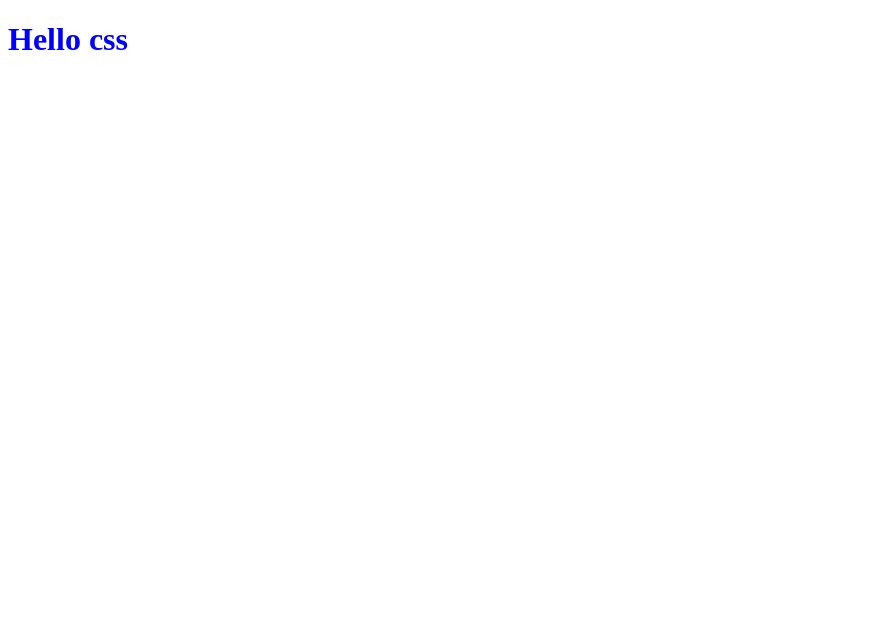
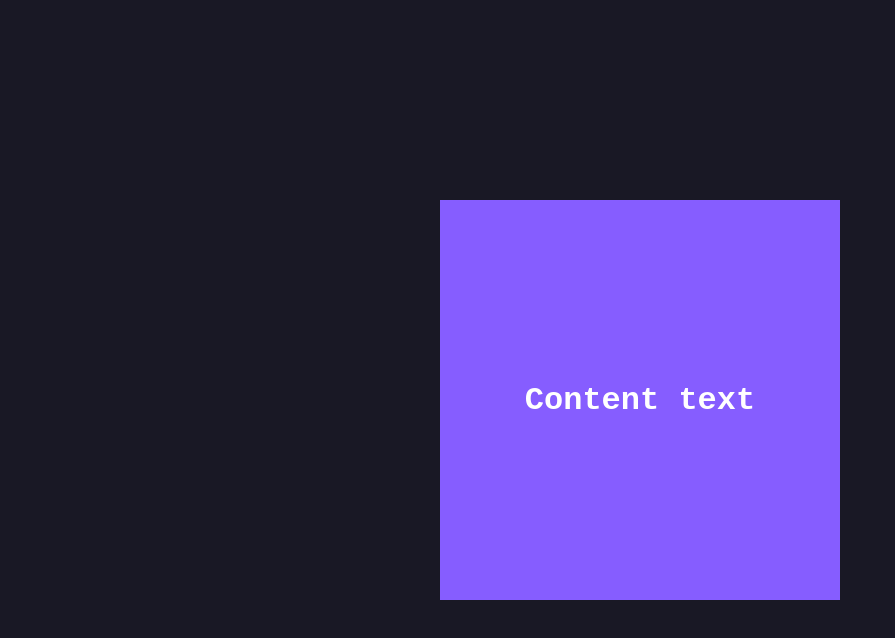
Before and after one commit to Gulzarokz/10Animated_CSS_Pro, a plain HTML site: page 1st_Project/index.html in a window 1280 px wide. Shown: the whole page, without its empty margins (0-895 px from the left). Drawn offline with Linux system fonts and the light colour scheme.

Commit message:
done how to center div through different way

```diff
--- a/index.html
+++ b/1st_Project/index.html
@@ -7,6 +7,8 @@
     <link rel="stylesheet" href="style.css">
 </head>
 <body>
-    <h1>Hello css</h1>
+    <div class="child">
+        <h1>Content text</h1>
+    </div>
 </body>
 </html>
--- /dev/null
+++ b/1st_Project/style.css
@@ -0,0 +1,62 @@
+*{
+    padding: 0;
+    margin: 0;
+    box-sizing: border-box;
+}
+body{
+    height: 100vh;
+    background-color: #191825;
+
+    /* 1st trick */
+    /* position: relative; */
+
+
+    /* 2nd trick center div through flex box */
+    /* display: flex;
+    justify-content: center;
+    align-items: center; */
+
+
+    /* 3rd trick center div through grid */
+     /* display: grid;
+     place-items: center; */
+
+     /* 4th trick to center div */
+
+     display: flex;
+
+
+
+}
+
+.child{
+   width: 400px;
+   height: 400px;
+   background-color: #865dff;
+    display: flex;
+
+
+    /* 1st trick */
+   /* position: absolute;
+   top: 50%;
+   left: 50%;
+   transform: translate(-50%, -50%); */
+
+   /* 5nd trick */
+
+   margin: auto;
+
+
+
+
+}
+h1{
+    color: #fff;
+    font-size: bold;
+    font-family: 'Courier New', Courier, monospace;
+    margin: auto;
+
+
+
+
+}
--- a/style.css
+++ /dev/null
@@ -1,3 +0,0 @@
-h1{
-    color: blue;
-}
```
